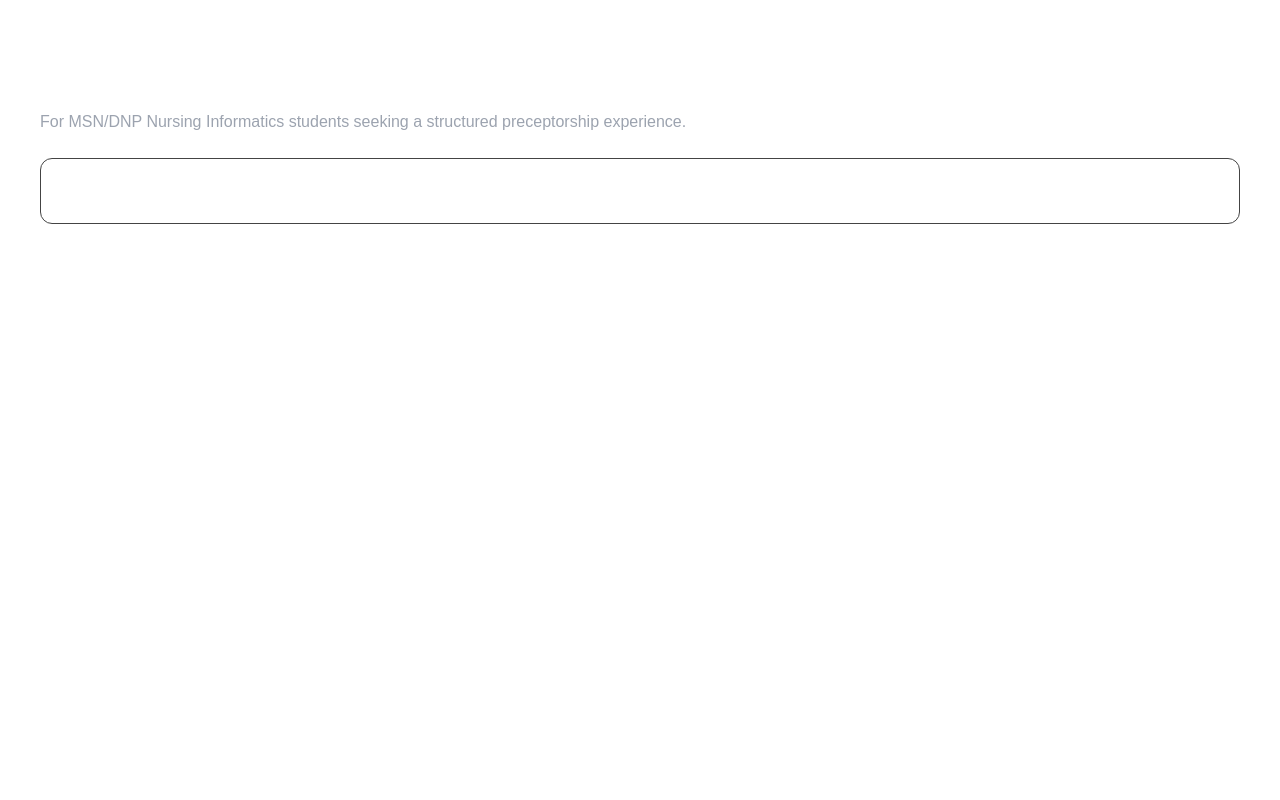
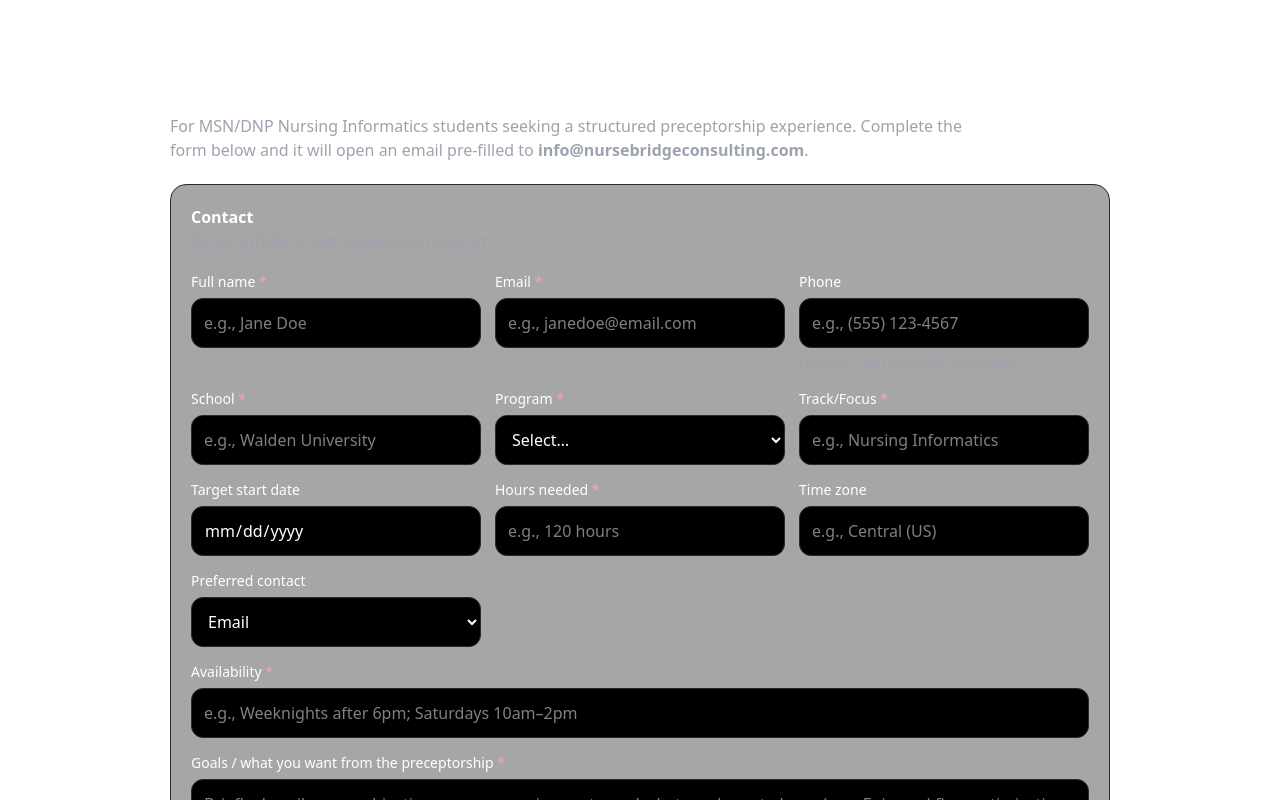
Before and after one commit to bamao33-hub/nursebridge-web, a Next.js app: page /preceptorship in a window 1280 px wide. Shown: the top 800 px of the page. Built offline with nearby package versions, Linux system fonts and the light colour scheme.

Commit message:
Update page.tsx

```diff
--- a/app/preceptorship/page.tsx
+++ b/app/preceptorship/page.tsx
@@ -1,13 +1,319 @@
+"use client";
+
+import { useState, type FormEvent } from "react";
+
 export default function PreceptorshipPage() {
+  const [submitted, setSubmitted] = useState(false);
+
+  function handleSubmit(e: FormEvent<HTMLFormElement>) {
+    e.preventDefault();
+
+    const form = e.currentTarget;
+    const data = new FormData(form);
+
+    const fullName = String(data.get("fullName") || "");
+    const email = String(data.get("email") || "");
+    const phone = String(data.get("phone") || "");
+    const school = String(data.get("school") || "");
+    const program = String(data.get("program") || "");
+    const track = String(data.get("track") || "");
+    const startDate = String(data.get("startDate") || "");
+    const hours = String(data.get("hours") || "");
+    const availability = String(data.get("availability") || "");
+    const goals = String(data.get("goals") || "");
+    const timezone = String(data.get("timezone") || "");
+    const preferredContact = String(data.get("preferredContact") || "");
+
+    const subject = encodeURIComponent(`Preceptorship Inquiry — ${fullName}`);
+    const body = encodeURIComponent(
+      [
+        "Preceptorship Inquiry",
+        "",
+        `Name: ${fullName}`,
+        `Email: ${email}`,
+        `Phone: ${phone}`,
+        `School: ${school}`,
+        `Program: ${program}`,
+        `Track/Focus: ${track}`,
+        `Target start date: ${startDate}`,
+        `Hours needed: ${hours}`,
+        `Availability: ${availability}`,
+        `Time zone: ${timezone}`,
+        `Preferred contact method: ${preferredContact}`,
+        "",
+        "Goals / What you need help with:",
+        goals,
+      ].join("\n")
+    );
+
+    window.location.href = `mailto:info@nursebridgeconsulting.com?subject=${subject}&body=${body}`;
+    setSubmitted(true);
+    form.reset();
+  }
+
+  const page = {
+    maxWidth: 980,
+    margin: "0 auto",
+    padding: "56px 20px 72px",
+    fontFamily:
+      'ui-sans-serif, system-ui, -apple-system, Segoe UI, Roboto, Helvetica, Arial, "Apple Color Emoji","Segoe UI Emoji"',
+    color: "white",
+  } as const;
+
+  const muted = { color: "#9ca3af" } as const;
+
+  const card = {
+    border: "1px solid #2a2a2a",
+    borderRadius: 16,
+    background: "rgba(0,0,0,0.35)",
+    padding: 20,
+  } as const;
+
+  const label = { display: "block", fontSize: 14, marginBottom: 6 } as const;
+
+  const input = {
+    width: "100%",
+    padding: "12px 12px",
+    borderRadius: 12,
+    border: "1px solid #2a2a2a",
+    background: "black",
+    color: "white",
+    outline: "none",
+  } as const;
+
+  const textarea = { ...input, minHeight: 110, resize: "vertical" } as const;
+
+  const button = {
+    display: "inline-block",
+    padding: "12px 16px",
+    borderRadius: 12,
+    border: "1px solid #2a2a2a",
+    background: "white",
+    color: "black",
+    fontWeight: 700,
+    cursor: "pointer",
+  } as const;
+
+  const grid = {
+    display: "grid",
+    gridTemplateColumns: "repeat(auto-fit, minmax(260px, 1fr))",
+    gap: 14,
+    marginTop: 14,
+  } as const;
+
+  const helper = { fontSize: 13, color: "#9ca3af", marginTop: 6 } as const;
+
   return (
-    <main style={{ padding: 40, fontFamily: "Arial, sans-serif", color: "white" }}>
-      <h1 style={{ fontSize: 40, marginBottom: 10 }}>Preceptorship Inquiry</h1>
-      <p style={{ color: "#9ca3af", marginTop: 0 }}>
+    <main style={page}>
+      <h1 style={{ fontSize: 44, lineHeight: 1.1, margin: 0 }}>
+        Preceptorship Inquiry
+      </h1>
+      <p style={{ ...muted, marginTop: 10, maxWidth: 820 }}>
         For MSN/DNP Nursing Informatics students seeking a structured preceptorship experience.
+        Complete the form below and it will open an email pre-filled to{" "}
+        <strong>info@nursebridgeconsulting.com</strong>.
       </p>
 
-      <div style={{ border: "1px solid #444", borderRadius: 12, padding: 20, marginTop: 24 }}>
-        <p><strong>Email:</strong> info@nursebridgeconsulting.com</p>
+      <div style={{ ...card, marginTop: 22 }}>
+        <div style={{ display: "flex", gap: 10, flexWrap: "wrap", alignItems: "center" }}>
+          <div>
+            <div style={{ fontWeight: 800, fontSize: 16 }}>Contact</div>
+            <div style={muted}>Email: info@nursebridgeconsulting.com</div>
+          </div>
+          {submitted ? (
+            <div
+              style={{
+                marginLeft: "auto",
+                padding: "10px 12px",
+                borderRadius: 12,
+                border: "1px solid #2a2a2a",
+                background: "rgba(34,197,94,0.12)",
+                color: "white",
+                fontSize: 13,
+              }}
+            >
+              Draft email opened. If it didn’t open, scroll down and click “Email NurseBridge”.
+            </div>
+          ) : null}
+        </div>
+
+        <form onSubmit={handleSubmit} style={{ marginTop: 18 }}>
+          <div style={grid}>
+            <div>
+              <label style={label} htmlFor="fullName">
+                Full name <span style={{ color: "#fca5a5" }}>*</span>
+              </label>
+              <input
+                id="fullName"
+                name="fullName"
+                required
+                style={input}
+                placeholder="e.g., Jane Doe"
+              />
+            </div>
+
+            <div>
+              <label style={label} htmlFor="email">
+                Email <span style={{ color: "#fca5a5" }}>*</span>
+              </label>
+              <input
+                id="email"
+                name="email"
+                type="email"
+                required
+                style={input}
+                placeholder="e.g., janedoe@email.com"
+              />
+            </div>
+
+            <div>
+              <label style={label} htmlFor="phone">
+                Phone
+              </label>
+              <input
+                id="phone"
+                name="phone"
+                style={input}
+                placeholder="e.g., (555) 123-4567"
+              />
+              <div style={helper}>Optional, but helpful for scheduling.</div>
+            </div>
+
+            <div>
+              <label style={label} htmlFor="school">
+                School <span style={{ color: "#fca5a5" }}>*</span>
+              </label>
+              <input
+                id="school"
+                name="school"
+                required
+                style={input}
+                placeholder="e.g., Walden University"
+              />
+            </div>
+
+            <div>
+              <label style={label} htmlFor="program">
+                Program <span style={{ color: "#fca5a5" }}>*</span>
+              </label>
+              <select id="program" name="program" required style={input} defaultValue="">
+                <option value="" disabled>
+                  Select…
+                </option>
+                <option value="MSN">MSN</option>
+                <option value="DNP">DNP</option>
+                <option value="Other">Other</option>
+              </select>
+            </div>
+
+            <div>
+              <label style={label} htmlFor="track">
+                Track/Focus <span style={{ color: "#fca5a5" }}>*</span>
+              </label>
+              <input
+                id="track"
+                name="track"
+                required
+                style={input}
+                placeholder="e.g., Nursing Informatics"
+              />
+            </div>
+
+            <div>
+              <label style={label} htmlFor="startDate">
+                Target start date
+              </label>
+              <input id="startDate" name="startDate" type="date" style={input} />
+            </div>
+
+            <div>
+              <label style={label} htmlFor="hours">
+                Hours needed <span style={{ color: "#fca5a5" }}>*</span>
+              </label>
+              <input
+                id="hours"
+                name="hours"
+                required
+                style={input}
+                placeholder="e.g., 120 hours"
+              />
+            </div>
+
+            <div>
+              <label style={label} htmlFor="timezone">
+                Time zone
+              </label>
+              <input
+                id="timezone"
+                name="timezone"
+                style={input}
+                placeholder="e.g., Central (US)"
+              />
+            </div>
+
+            <div>
+              <label style={label} htmlFor="preferredContact">
+                Preferred contact
+              </label>
+              <select
+                id="preferredContact"
+                name="preferredContact"
+                style={input}
+                defaultValue="Email"
+              >
+                <option value="Email">Email</option>
+                <option value="Phone">Phone</option>
+                <option value="Text">Text</option>
+              </select>
+            </div>
+          </div>
+
+          <div style={{ marginTop: 14 }}>
+            <label style={label} htmlFor="availability">
+              Availability <span style={{ color: "#fca5a5" }}>*</span>
+            </label>
+            <input
+              id="availability"
+              name="availability"
+              required
+              style={input}
+              placeholder="e.g., Weeknights after 6pm; Saturdays 10am–2pm"
+            />
+          </div>
+
+          <div style={{ marginTop: 14 }}>
+            <label style={label} htmlFor="goals">
+              Goals / what you want from the preceptorship <span style={{ color: "#fca5a5" }}>*</span>
+            </label>
+            <textarea
+              id="goals"
+              name="goals"
+              required
+              style={textarea}
+              placeholder="Briefly describe your objectives, course requirements, and what you hope to learn (e.g., Epic workflow optimization, documentation standards, project work, career transition)."
+            />
+          </div>
+
+          <div style={{ marginTop: 16, display: "flex", gap: 10, flexWrap: "wrap" }}>
+            <button type="submit" style={button}>
+              Email NurseBridge
+            </button>
+            <a
+              href="mailto:info@nursebridgeconsulting.com"
+              style={{
+                ...button,
+                background: "transparent",
+                color: "white",
+              }}
+            >
+              Open Email App
+            </a>
+          </div>
+
+          <div style={{ ...helper, marginTop: 10 }}>
+            Note: This form does not store your information on the website yet—it simply drafts an email for you to send.
+          </div>
+        </form>
       </div>
     </main>
   );
```
